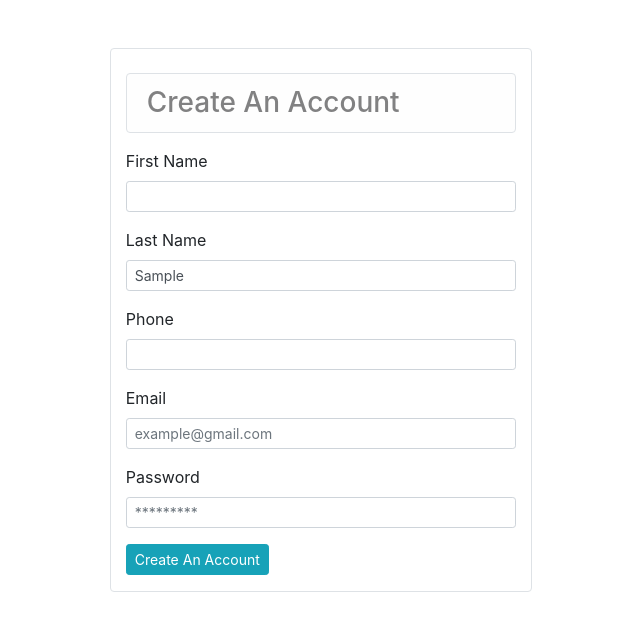
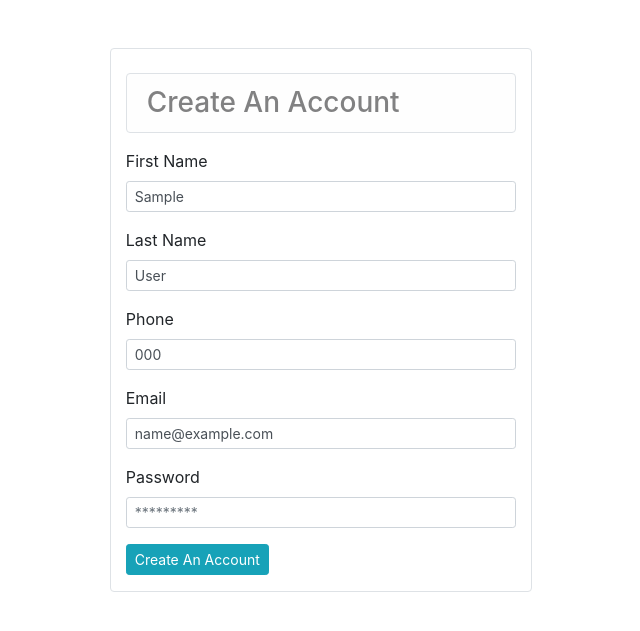
Before and after one commit to nischala342/CartEase, a Django app: template store/templates/signup.html in a window 1280 px wide. Shown: the part 56-687 px from the top of the page, without its empty margins (319-959 px from the left). Run offline with Django 3.2, Linux system fonts and the light colour scheme; the template is opened without the code that fills it: most values are stand-ins (such as "Sample title", 1, 10 or a date in 2020); some libraries are stand-ins or nearby versions.

Commit message:
login added

```diff
--- a/store/templates/signup.html
+++ b/store/templates/signup.html
@@ -17,22 +17,22 @@
                 <!--firstname-->
                 <div class="form-group">
                     <label for="">First Name</label>
-                    <input type="text" name="firstname" id="" class="form-control form-control-sm" placeholder="" aria-describedby="helpId">
+                    <input type="text" name="firstname" id="" value = "{{values.first_name}}" class="form-control form-control-sm" placeholder="" aria-describedby="helpId">
                   </div>
                   <!--lastname-->
                 <div class="form-group">
                     <label for="">Last Name</label>
-                    <input type="text" name="lastname" id="" value = "{{values.first_name}}"class="form-control form-control-sm" placeholder="" aria-describedby="helpId">
+                    <input type="text" name="lastname" id="" value = "{{values.last_name}}" class="form-control form-control-sm" placeholder="" aria-describedby="helpId">
                   </div>
                   <!--phone-->
                 <div class="form-group">
                     <label for="">Phone</label>
-                    <input type="text" name="phone" id="" class="form-control form-control-sm" placeholder="" aria-describedby="helpId">
+                    <input type="text" name="phone" id="" value = "{{values.phone}}" class="form-control form-control-sm" placeholder="" aria-describedby="helpId">
                   </div>
                 <!--email-->
                 <div class="form-group">
                   <label for="">Email</label>
-                  <input required  type="email" name="email" id="" class="form-control form-control-sm" placeholder="example@gmail.com" aria-describedby="helpId">
+                  <input required  type="email" name="email" id="" value = "{{values.email}}" class="form-control form-control-sm" placeholder="example@gmail.com" aria-describedby="helpId">
                 </div>
                 <!--password-->
                 <div class="form-group">
--- a/store/urls.py
+++ b/store/urls.py
@@ -5,5 +5,5 @@ from .views import index, signup, Login
 urlpatterns = [
     path('', index , name = 'Homepage'),
     path('signup', signup ),
-    path('login', Login.as_view)
+    path('login', Login.as_view())
 ]
```
